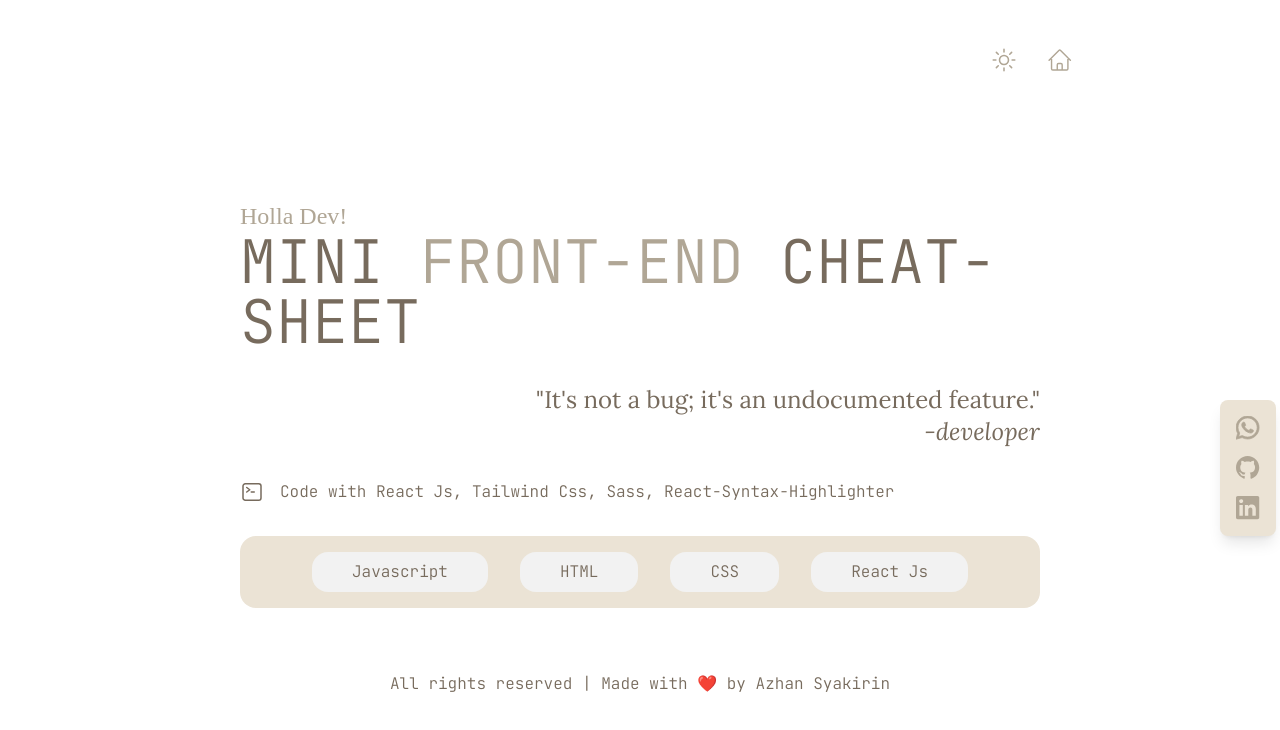
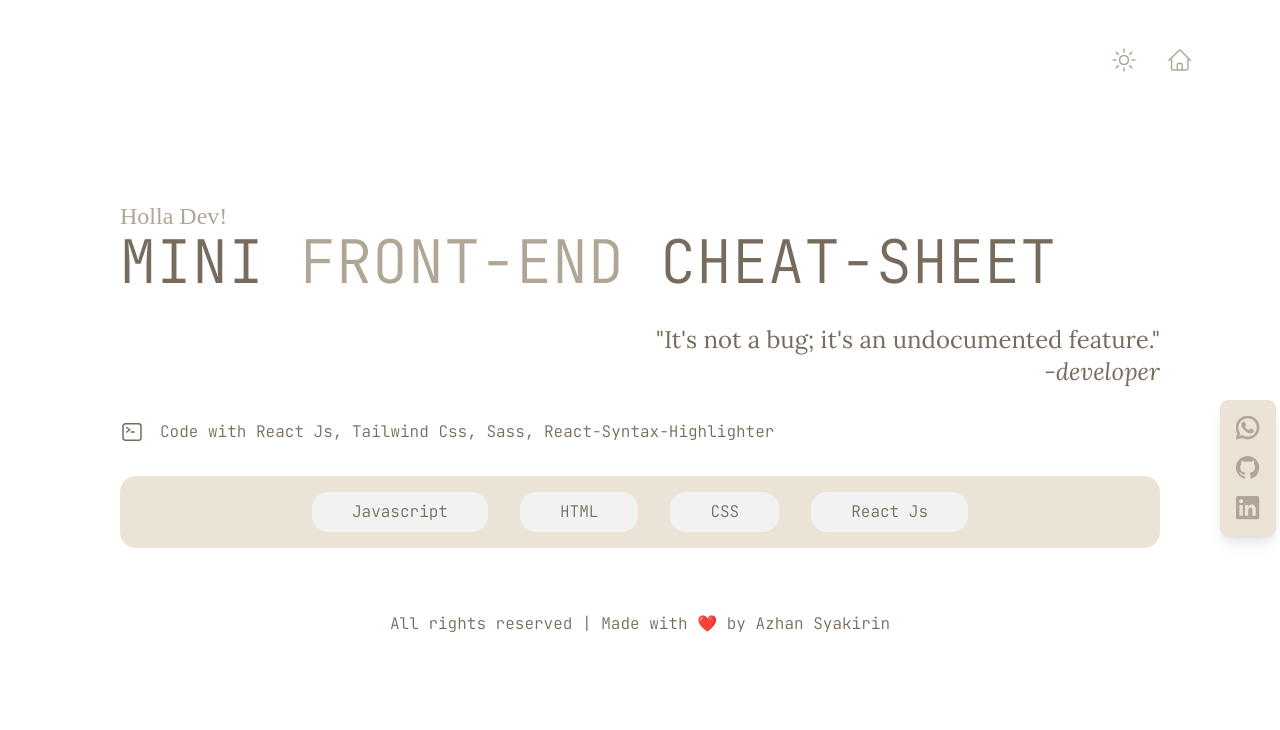
Before and after one commit to azhansyakirin/frontend-cheatsheet, a React (Vite) app: page / in a window 1280 px wide. Shown: the top 730 px of the page. Built offline with nearby package versions, Linux system fonts and the light colour scheme; a web font is replaced by a local one.

Commit message:
reduce space

```diff
--- a/src/components/Layout/Layout.module.scss
+++ b/src/components/Layout/Layout.module.scss
@@ -4,7 +4,7 @@
     min-height: 100vh;
 
     @media(min-width:1024px) {
-        max-width: calc(100% - 20rem);
+        max-width: calc(100% - 5rem);
     }
 
     .childLayout {
```
